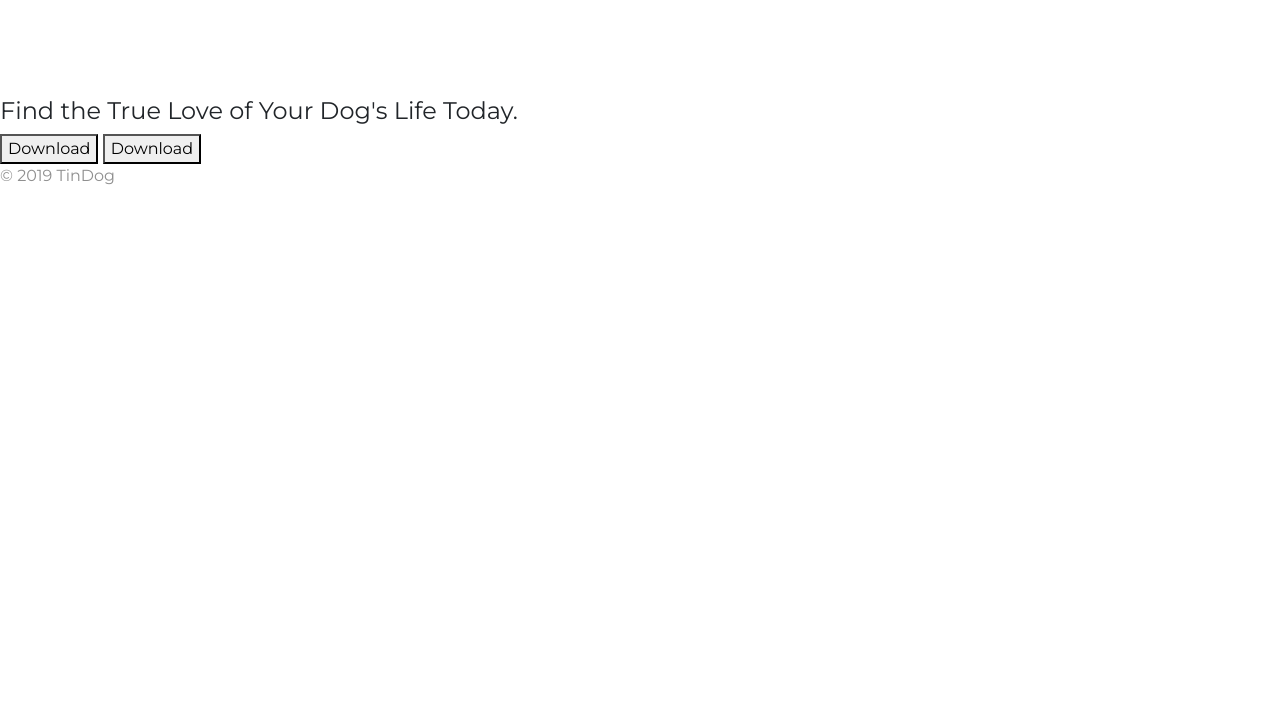
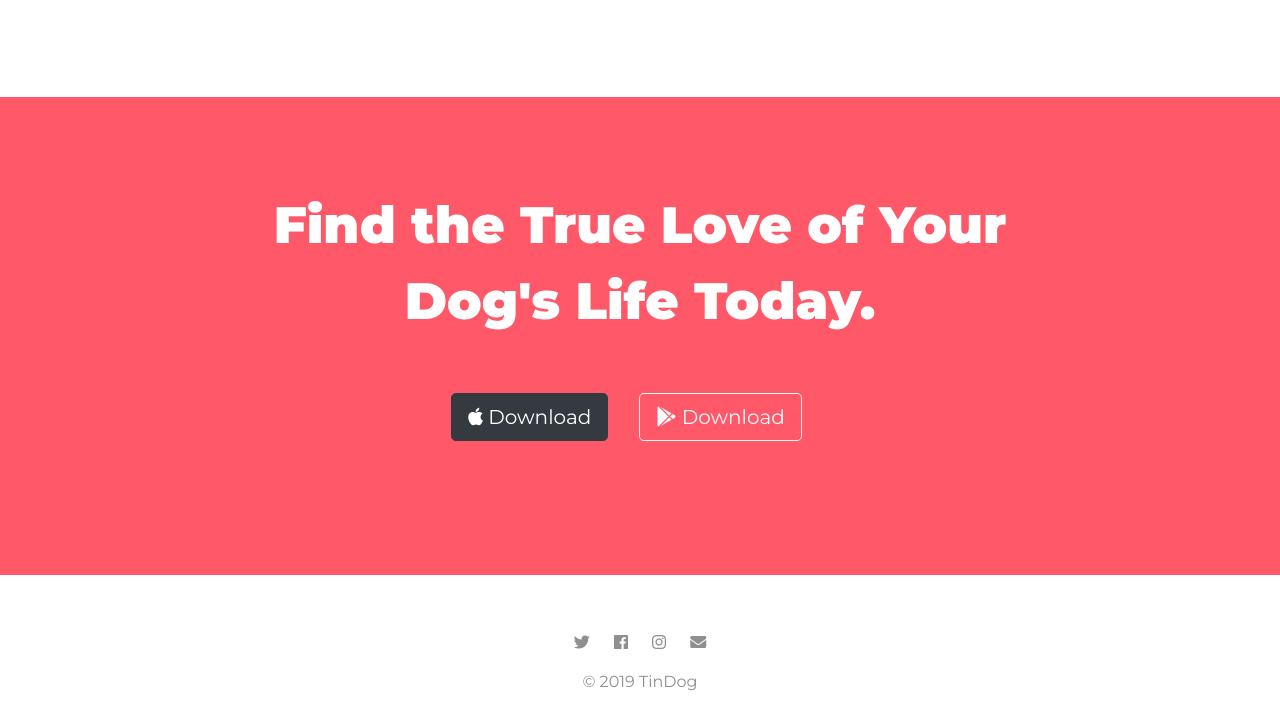
Before and after one commit to alaina-codes/tinDog, a plain HTML site: page index.html in a window 1280 px wide. Shown: the part 2542-3270 px from the top of the page. Before the commit the page ends 2746 px from the top, so only its background shows below. Drawn offline with nearby package versions, Linux system fonts and the light colour scheme.

Commit message:
cta and footer

```diff
--- a/css/styles.css
+++ b/css/styles.css
@@ -11,14 +11,12 @@ h1 {
 }
 
 h2 {
-    font-family: 'Montserrat';
     font-weight: 700;
     font-size: 3rem;
     line-height: 1.5;
 }
 
 h3 {
-    font-family: 'Montserrat';
     font-size: 1.5rem;
 }
 
@@ -154,3 +152,31 @@ p {
         transform: rotate(0);
     }
 }
+
+/* Call to Action  */
+
+#cta {
+    background-color: #FF5869;
+    color: #fff;
+    text-align: center;
+    padding: 7% 15%;
+}
+
+.cta-header {
+    font-weight: 900;
+    font-size: 3.2rem;
+    line-height: 1.5;
+}
+
+/* Footer */
+
+#footer {
+    background-color: #fff;
+    color: #8f8f8f;
+    text-align: center;
+    padding: 3% 15%;
+}
+
+.socials {
+    margin: 20px 10px;
+}
--- a/index.html
+++ b/index.html
@@ -175,12 +175,21 @@
     </section>
 
     <section id="cta">
-        <h3>Find the True Love of Your Dog's Life Today.</h3>
-        <button type="button">Download</button>
-        <button type="button">Download</button>
+        <h3 class="cta-header">Find the True Love of Your Dog's Life Today.</h3>
+        <button type="button" class="btn btn-dark btn-lg download-button">
+            <i class="fab fa-apple"></i> Download
+        </button>
+        <button type="button" class="btn btn-outline-light btn-lg download-button">
+            <i class="fab fa-google-play"></i> Download
+        </button>
     </section>
 
     <footer id="footer">
+        <i class="socials fab fa-twitter"></i>
+        <i class="socials fab fa-facebook"></i>
+        <i class="socials fab fa-instagram"></i>
+        <i class="socials fas fa-envelope"></i>
+
         <p>© 2019 TinDog</p>
     </footer>
 
```
